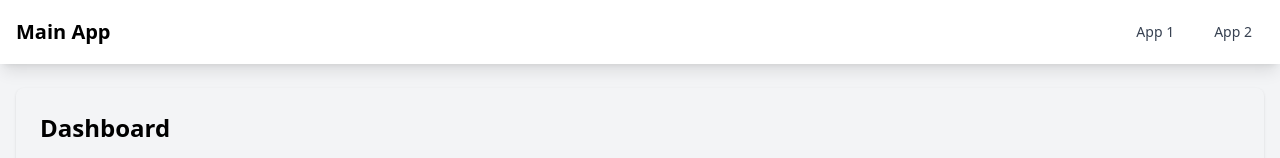
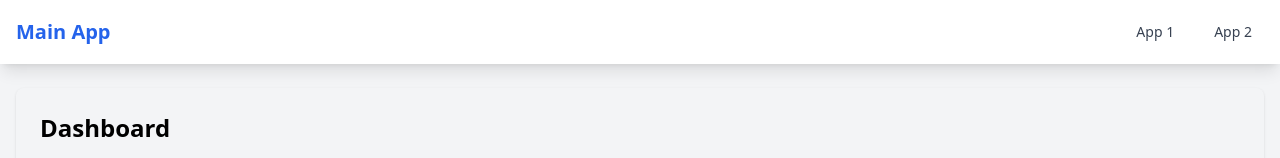
Before and after one commit to alihaider1998/main-app, a React (Vite) app: page / in a window 1280 px wide. Shown: the top 158 px of the page. Built offline with nearby package versions, Linux system fonts and the light colour scheme.

Commit message:
routes fixed

```diff
--- a/src/App.jsx
+++ b/src/App.jsx
@@ -1,6 +1,11 @@
 // src/App.jsx
 import { Suspense, lazy } from "react";
-import { BrowserRouter as Router, Routes, Route, Link } from "react-router-dom";
+import {
+  BrowserRouter as Router,
+  Routes,
+  Route,
+  NavLink,
+} from "react-router-dom";
 import Dashboard from "./components/Dashboard";
 
 const App1 = lazy(() => import("app1/App"));
@@ -16,23 +21,39 @@ function App() {
           <div className="px-4 mx-auto max-w-7xl">
             <div className="flex justify-between h-16">
               <div className="flex">
-                <Link to="/" className="flex items-center">
+                <NavLink
+                  to="/"
+                  end
+                  className={({ isActive }) =>
+                    `flex items-center ${isActive ? "text-blue-600" : ""}`
+                  }
+                >
                   <span className="text-xl font-bold">Main App</span>
-                </Link>
+                </NavLink>
               </div>
               <div className="flex items-center space-x-4">
-                <Link
+                <NavLink
+                  end
                   to="/app1"
-                  className="px-3 py-2 text-sm font-medium text-gray-700 rounded-md hover:text-gray-900 hover:bg-gray-50"
+                  className={({ isActive }) =>
+                    `px-3 py-2 text-sm font-medium text-gray-700 rounded-md hover:text-gray-900 hover:bg-gray-50 ${
+                      isActive ? "bg-gray-100" : ""
+                    }`
+                  }
                 >
                   App 1
-                </Link>
-                <Link
+                </NavLink>
+                <NavLink
+                  end
                   to="/app2"
-                  className="px-3 py-2 text-sm font-medium text-gray-700 rounded-md hover:text-gray-900 hover:bg-gray-50"
+                  className={({ isActive }) =>
+                    `px-3 py-2 text-sm font-medium text-gray-700 rounded-md hover:text-gray-900 hover:bg-gray-50 ${
+                      isActive ? "bg-gray-100" : ""
+                    }`
+                  }
                 >
                   App 2
-                </Link>
+                </NavLink>
               </div>
             </div>
           </div>
```
